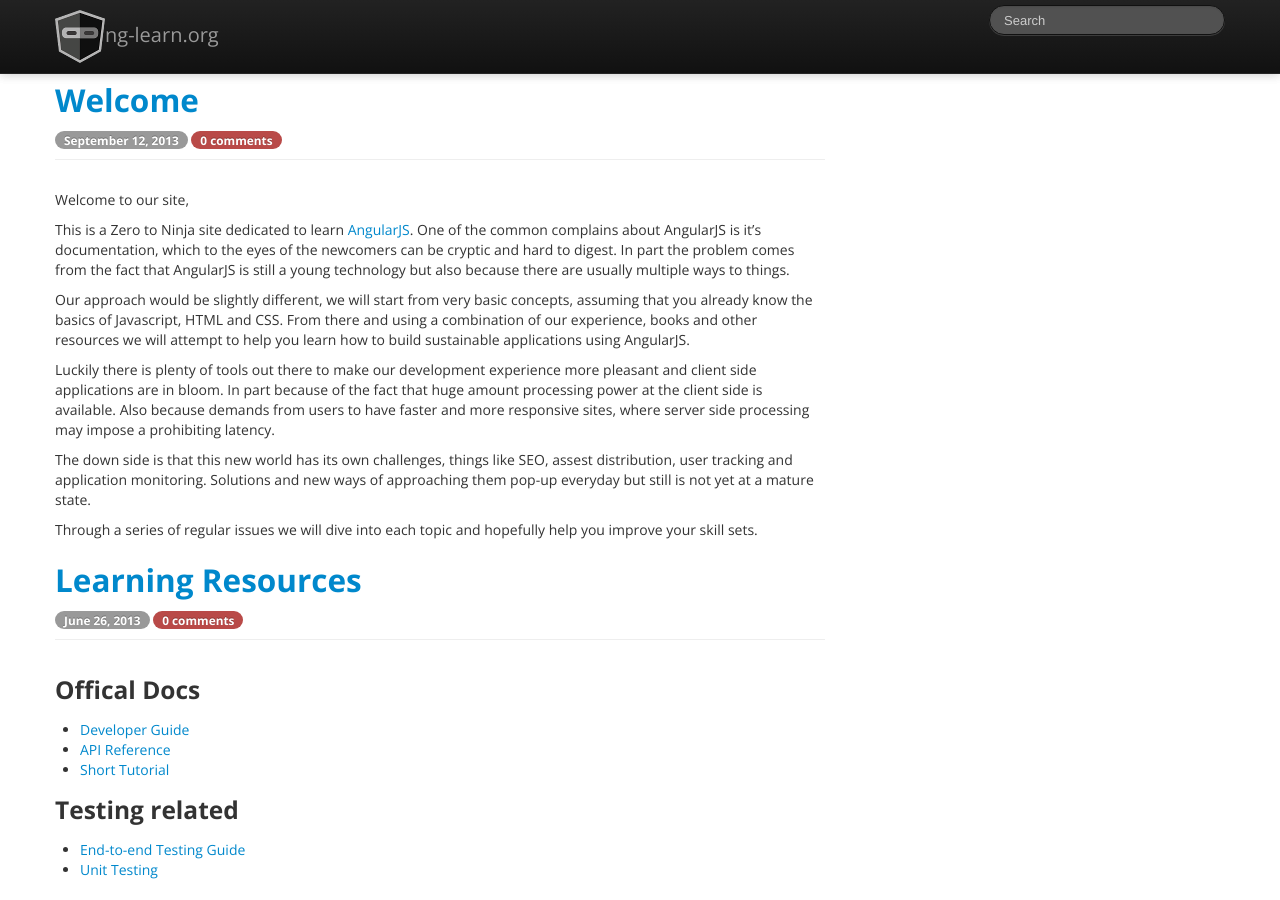
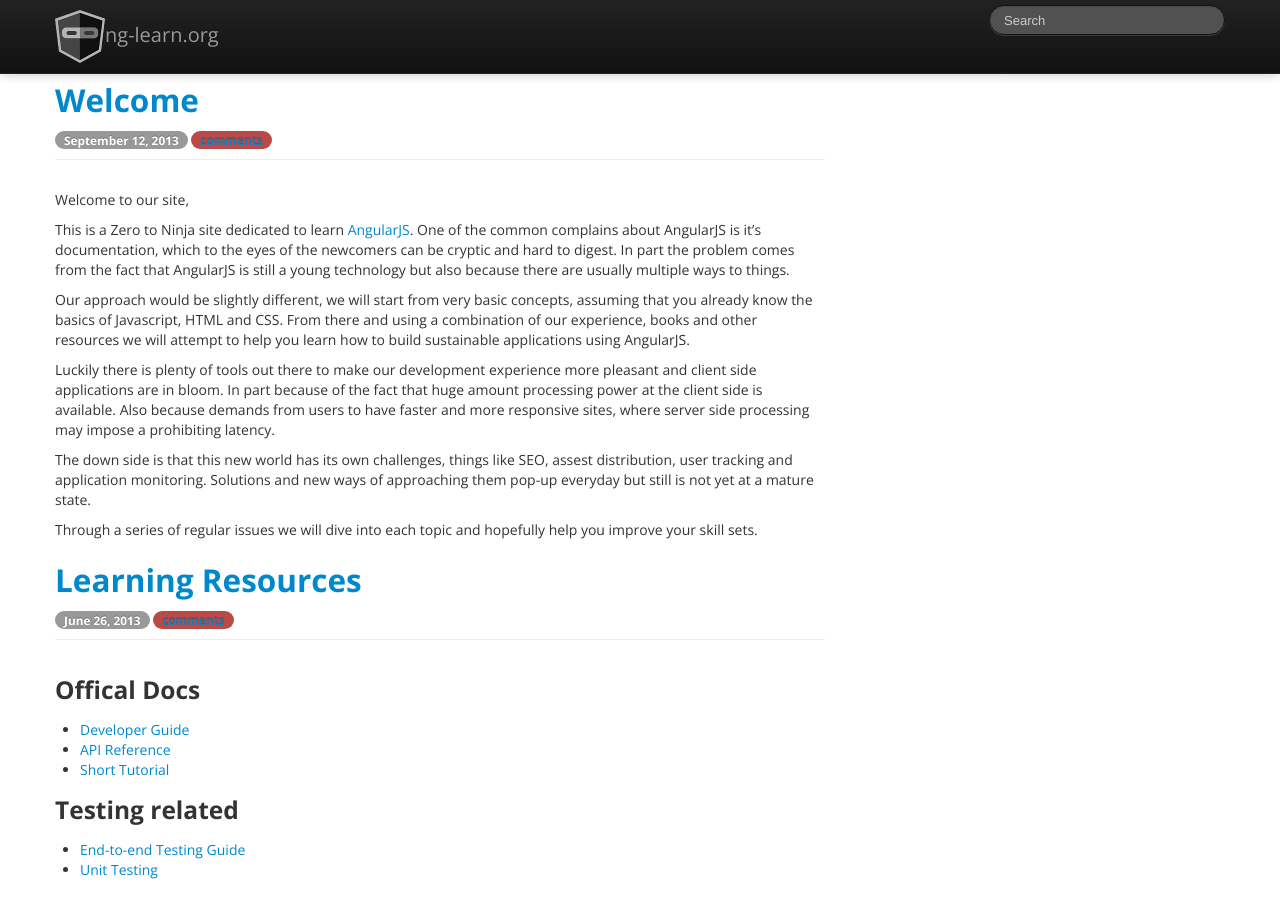
Before and after one commit to ng-learn-org/ng-learn-org.github.io, a Jekyll site: the page built from index.html, in a window 1280 px wide and 900 px high. Built offline with Jekyll 4.4.1, drawn with Linux system fonts in a browser that asks for light colours; Markdown is read by kramdown in place of the engine named in the settings; the list of posts is cut into pages by our own code; comment, search, counter and statistics services are not loaded.

```diff
--- a/index.html
+++ b/index.html
@@ -11,9 +11,9 @@ title: Blog
       <a href="{{ site.url }}{{ post.url }}" rel="bookmark permalink" title="Permanent link to this post">{{ post.title }}</a>
     </h2>
     <span class="badge">{{ post.date | date: "%B %d, %Y" }}</span>
-    <a href="{{ site.url }}{{ post.url }}#disqus_thread">
-      <span class="badge badge-important">0 comments</span>
-    </a>
+    <span class="badge badge-important">
+      <a href="{{ site.url }}{{ post.url }}#disqus_thread">comments</a>
+    </span>
   </div>
 
   <!-- Content -->
```
